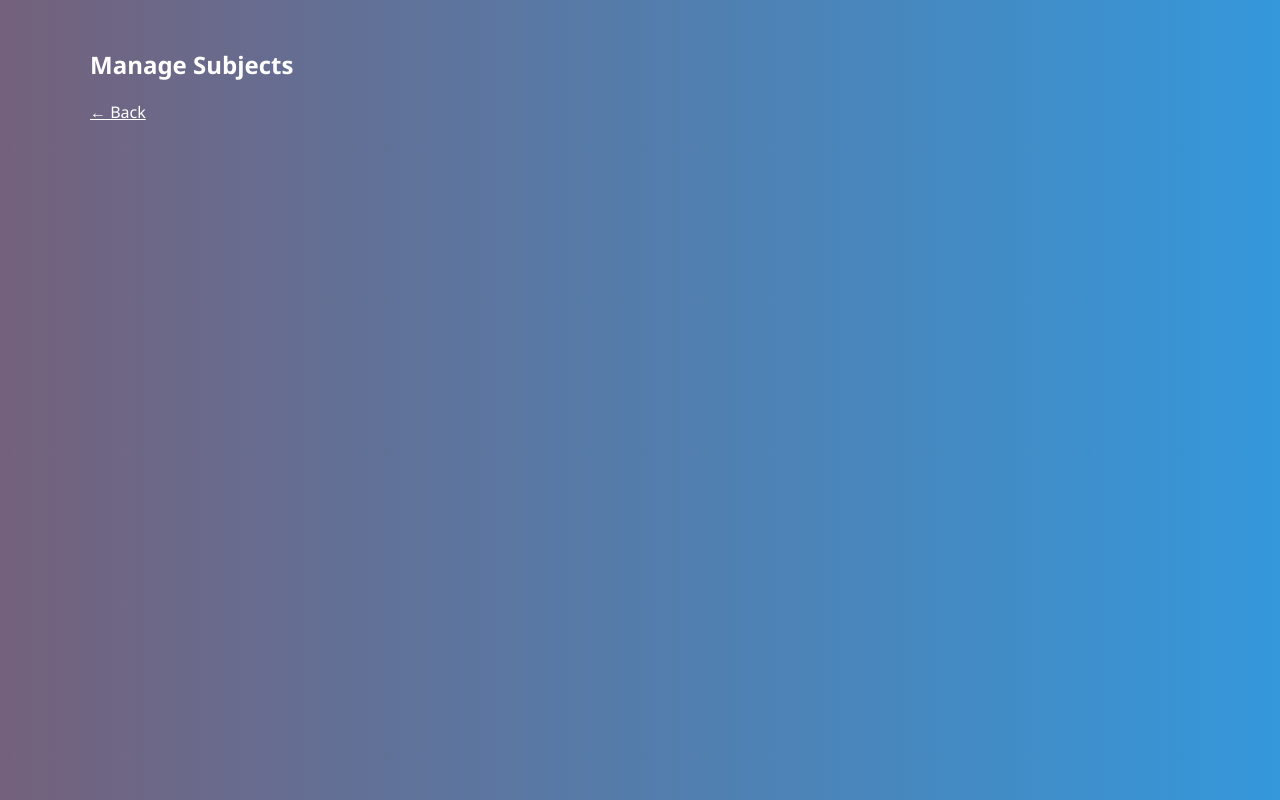
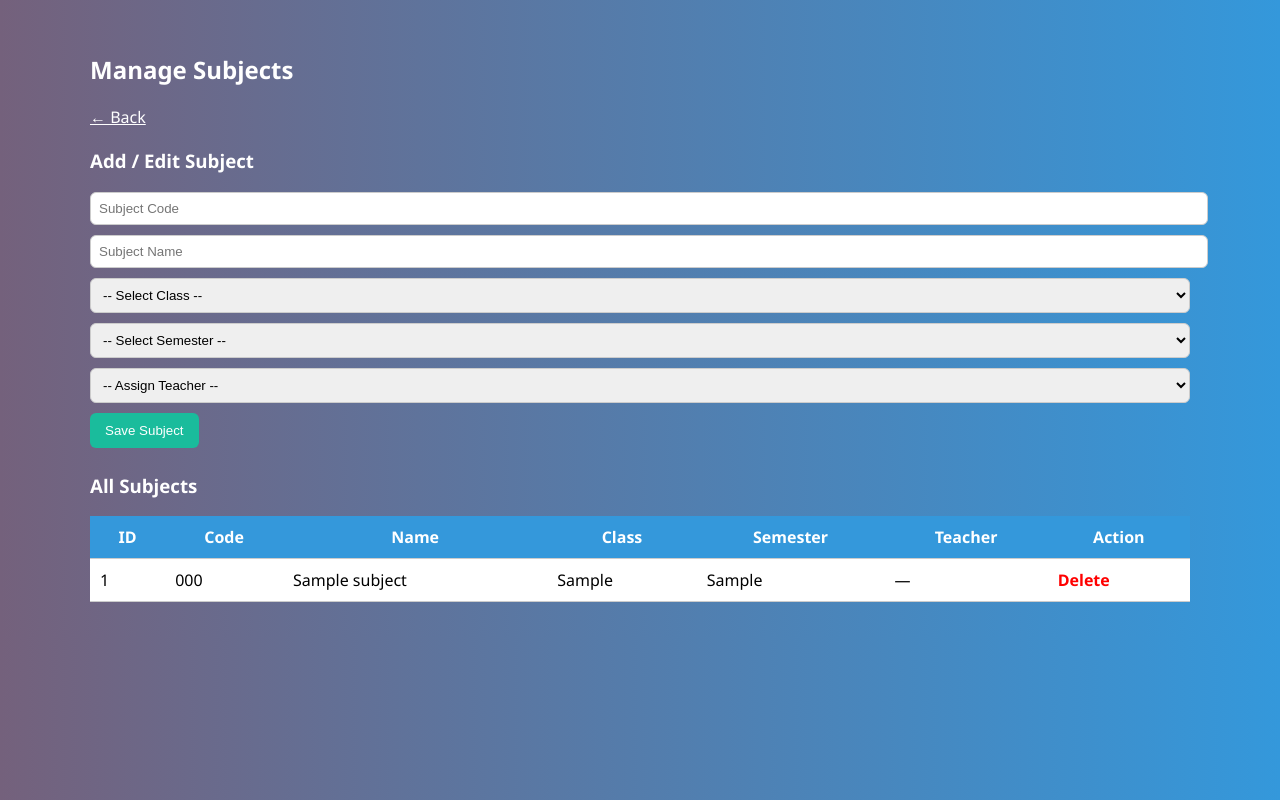
Before and after one commit to Sakshi-B8036/CAMS, a PHP site: page /manage_subjects.php in a window 1280 px wide. Run offline with PHP 8.4, Linux system fonts and the light colour scheme; the visitor is signed in with stand-in values (Sample User, id 1); tables that the repository leaves empty or names only in its code hold one stand-in row (values such as "Sample post").

Commit message:
Update manage_subjects.php

```diff
--- a/manage_subjects.php
+++ b/manage_subjects.php
@@ -1,45 +1,152 @@
 <?php
 require_once 'config.php';
 if (!isLoggedIn() || $_SESSION['user_role'] !== 'A') redirect('login.php');
-$error=''; $success='';
-// fetch teachers
-$teachers = $pdo->query("SELECT roll_no,name FROM users WHERE user_role='T' ORDER BY name")->fetchAll();
-// add/update/delete logic (same as earlier final full file)
-if ($_SERVER['REQUEST_METHOD']==='POST' && isset($_POST['save_subject'])) {
+
+$error = '';
+$success = '';
+
+// Fetch teachers
+$teachers = $pdo->query("SELECT roll_no,name FROM users WHERE user_role='T' ORDER BY name")->fetchAll(PDO::FETCH_ASSOC);
+
+// Insert / Update
+if ($_SERVER['REQUEST_METHOD'] === 'POST' && isset($_POST['save_subject'])) {
     $id = !empty($_POST['subject_id']) ? intval($_POST['subject_id']) : null;
-    $code = trim($_POST['subject_code'] ?? '');
-    $name = trim($_POST['subject_name'] ?? '');
-    $class = (trim($_POST['class_select'] ?? '')==='OTHER') ? trim($_POST['class_other'] ?? '') : trim($_POST['class_select'] ?? '');
-    $semester = trim($_POST['semester'] ?? '');
-    $teacher = trim($_POST['teacher_id'] ?? '');
-    if ($code===''||$name===''||$class===''||$semester===''||$teacher==='') $error='All fields required.';
-    else {
+    $code = trim($_POST['subject_code']);
+    $name = trim($_POST['subject_name']);
+    $class = ($_POST['class_select'] === 'OTHER') ? trim($_POST['class_other']) : trim($_POST['class_select']);
+    $semester = trim($_POST['semester']);
+    $teacher = trim($_POST['teacher_id']);
+
+    if ($code==='' || $name==='' || $class==='' || $semester==='' || $teacher==='') {
+        $error = 'All fields required.';
+    } else {
         try {
             if ($id) {
-                $stmt = $pdo->prepare("UPDATE subjects SET subject_code=:code,subject_name=:name,class=:class,semester=:sem,teacher_id=:t WHERE id=:id");
+                $stmt = $pdo->prepare("UPDATE subjects
+                    SET subject_code=:code, subject_name=:name, class=:class, semester=:sem, teacher_id=:t
+                    WHERE id=:id");
                 $stmt->execute([':code'=>$code,':name'=>$name,':class'=>$class,':sem'=>$semester,':t'=>$teacher,':id'=>$id]);
-                $success="Subject updated.";
+                $success = "Subject updated successfully.";
             } else {
-                $stmt = $pdo->prepare("INSERT INTO subjects (subject_code,subject_name,class,semester,teacher_id) VALUES (:code,:name,:class,:sem,:t)");
+                $stmt = $pdo->prepare("INSERT INTO subjects (subject_code,subject_name,class,semester,teacher_id)
+                    VALUES (:code,:name,:class,:sem,:t)");
                 $stmt->execute([':code'=>$code,':name'=>$name,':class'=>$class,':sem'=>$semester,':t'=>$teacher]);
-                $success="Subject added.";
+                $success = "Subject added successfully.";
             }
-        } catch (PDOException $e) { $error="DB error: ".$e->getMessage(); }
+        } catch (PDOException $e) {
+            $error = "DB error: ".$e->getMessage();
+        }
     }
 }
+
+// Delete
 if (isset($_GET['delete'])) {
     $did = intval($_GET['delete']);
-    $pdo->prepare("DELETE FROM subjects WHERE id=:id")->execute([':id'=>$did]);
-    $success = "Subject deleted.";
+    try {
+        $pdo->prepare("DELETE FROM subjects WHERE id=:id")->execute([':id'=>$did]);
+        $success = "Subject deleted.";
+    } catch (PDOException $e) {
+        $error = "Cannot delete subject (linked to attendance).";
+    }
 }
-$subjects = $pdo->query("SELECT s.*, u.name AS teacher_name FROM subjects s LEFT JOIN users u ON s.teacher_id = u.roll_no ORDER BY s.id ASC")->fetchAll();
+
+// Fetch subjects
+$subjects = $pdo->query("
+    SELECT s.*, u.name AS teacher_name
+    FROM subjects s
+    LEFT JOIN users u ON s.teacher_id = u.roll_no
+    ORDER BY s.id ASC
+")->fetchAll(PDO::FETCH_ASSOC);
+
 ?>
-<!doctype html><html><head><meta charset="utf-8"><title>Manage Subjects</title></head><body style="font-family:Segoe UI;background:linear-gradient(90deg,#74617c,#3498db);color:#fff;padding:20px">
-<div style="max-width:1100px;margin:0 auto">
-  <h2>Manage Subjects</h2>
-  <?php if ($error) echo "<div style='background:#c0392b;padding:8px;border-radius:6px'>".htmlspecialchars($error)."</div>"; ?>
-  <?php if ($success) echo "<div style='background:#2ecc71;padding:8px;border-radius:6px;color:#052d12'>".htmlspecialchars($success)."</div>"; ?>
-  <!-- form & list (use the full UI file you accepted earlier if you prefer) -->
-  <a href="admin_dashboard.php" style="color:#fff">← Back</a>
+<!doctype html>
+<html>
+<head>
+<meta charset="utf-8">
+<title>Manage Subjects</title>
+<style>
+input, select { padding:8px; width:100%; border-radius:6px; border:1px solid #ccc; margin-bottom:10px; }
+button { padding:10px 15px; background:#1abc9c; border:none; color:#fff; border-radius:6px; cursor:pointer; }
+button:hover { opacity:0.8; }
+.table-box { margin-top:25px; }
+table { width:100%; border-collapse:collapse; margin-top:10px; }
+th,td { padding:10px; background:#fff; color:#000; border-bottom:1px solid #ccc; }
+th { background:#3498db; color:#fff; }
+a.delete-btn { color:red; font-weight:bold; text-decoration:none; }
+</style>
+</head>
+<body style="font-family:Segoe UI;background:linear-gradient(90deg,#74617c,#3498db);color:#fff;padding:25px">
+
+<div style="max-width:1100px;margin:auto;">
+    <h2>Manage Subjects</h2>
+    <a href="admin_dashboard.php" style="color:#fff">← Back</a>
+
+    <?php if ($error) echo "<div style='background:#c0392b;padding:10px;border-radius:6px;margin-top:10px;'>".htmlspecialchars($error)."</div>"; ?>
+    <?php if ($success) echo "<div style='background:#2ecc71;padding:10px;border-radius:6px;margin-top:10px;color:#000;'>".htmlspecialchars($success)."</div>"; ?>
+
+    <h3 style="margin-top:20px;">Add / Edit Subject</h3>
+    <form method="post">
+        <input type="hidden" name="subject_id" id="subject_id">
+        <input type="text" name="subject_code" placeholder="Subject Code" required>
+        <input type="text" name="subject_name" placeholder="Subject Name" required>
+
+        <select name="class_select" id="class_select" required onchange="toggleClassOther(this.value)">
+            <option value="">-- Select Class --</option>
+            <option value="FYBSC">FYBSC</option>
+            <option value="SYBSC">SYBSC</option>
+            <option value="TYBSC">TYBSC</option>
+            <option value="OTHER">Other</option>
+        </select>
+        <input type="text" name="class_other" id="class_other" placeholder="Enter Class" style="display:none;">
+
+        <select name="semester" required>
+            <option value="">-- Select Semester --</option>
+            <option value="SEM 1">SEM 1</option>
+            <option value="SEM 2">SEM 2</option>
+            <option value="SEM 3">SEM 3</option>
+            <option value="SEM 4">SEM 4</option>
+            <option value="SEM 5">SEM 5</option>
+            <option value="SEM 6">SEM 6</option>
+        </select>
+
+        <select name="teacher_id" required>
+            <option value="">-- Assign Teacher --</option>
+            <?php foreach ($teachers as $t): ?>
+                <option value="<?= $t['roll_no']; ?>"><?= $t['name']; ?> (<?= $t['roll_no']; ?>)</option>
+            <?php endforeach; ?>
+        </select>
+
+        <button type="submit" name="save_subject">Save Subject</button>
+    </form>
+
+    <div class="table-box">
+        <h3>All Subjects</h3>
+        <?php if (empty($subjects)) echo "<p>No subjects found.</p>"; ?>
+        <table>
+            <tr>
+                <th>ID</th><th>Code</th><th>Name</th><th>Class</th><th>Semester</th><th>Teacher</th><th>Action</th>
+            </tr>
+            <?php foreach ($subjects as $s): ?>
+            <tr>
+                <td><?= $s['id']; ?></td>
+                <td><?= $s['subject_code']; ?></td>
+                <td><?= $s['subject_name']; ?></td>
+                <td><?= $s['class']; ?></td>
+                <td><?= $s['semester']; ?></td>
+                <td><?= $s['teacher_name'] ?? '—'; ?></td>
+                <td><a class="delete-btn" href="?delete=<?= $s['id']; ?>" onclick="return confirm('Delete this subject?')">Delete</a></td>
+            </tr>
+            <?php endforeach; ?>
+        </table>
+        <?php ?>
+    </div>
 </div>
-</body></html>
+
+<script>
+function toggleClassOther(val){
+    document.getElementById('class_other').style.display = (val === "OTHER") ? "block" : "none";
+}
+</script>
+
+</body>
+</html>
```
